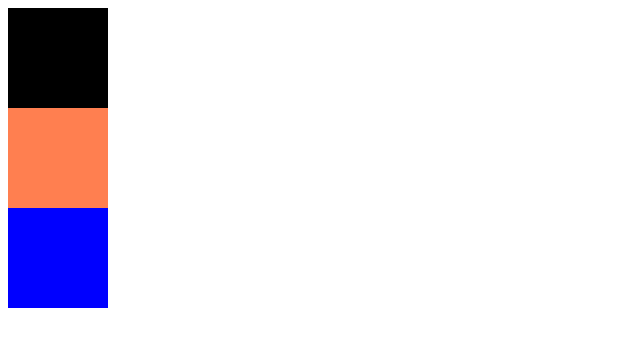
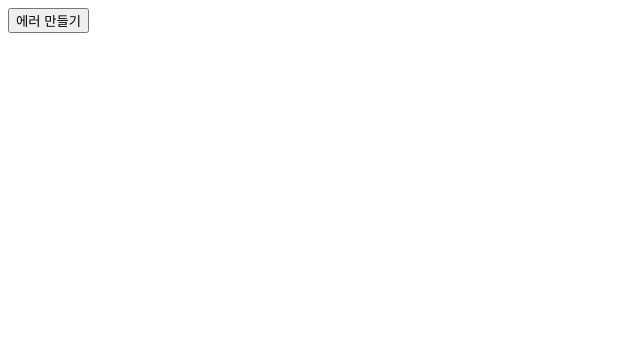
Before and after one commit to aejin24/Study, a React (Create React App) app in the folder React/base/: page / in a window 1280 px wide. Shown: the top 346 px of the page, without its empty margins (0-640 px from the left). Built offline with nearby package versions, Linux system fonts and the light colour scheme; the HTML template or start-up script is replaced by a standard one.

Commit message:
add ErrorBoundaryExample.tsx & Fallback.tsx

```diff
--- a/React/base/package.json
+++ b/React/base/package.json
@@ -12,6 +12,7 @@
     "@types/react-dom": "^18.0.6",
     "react": "^18.2.0",
     "react-dom": "^18.2.0",
+    "react-error-boundary": "^3.1.4",
     "react-router": "^6.3.0",
     "react-router-dom": "^6.3.0",
     "react-scripts": "5.0.1",
--- a/React/base/src/App.tsx
+++ b/React/base/src/App.tsx
@@ -1,11 +1,16 @@
-import StyledComponent from "./components/StyledComponent";
+import { Suspense } from "react";
+import { ErrorBoundary } from "react-error-boundary";
+import ErrorBoundaryExample from "./components/ErrorBoundaryExample";
+import Fallback from "./components/Fallback";
 
-const App = () => {
+export default function App() {
   return (
     <div>
-      <StyledComponent />
+      <ErrorBoundary FallbackComponent={Fallback}>
+        <Suspense fallback={<div>Loading...</div>}>
+          <ErrorBoundaryExample />
+        </Suspense>
+      </ErrorBoundary>
     </div>
   );
 }
-
-export default App;
--- /dev/null
+++ b/React/base/src/components/ErrorBoundaryExample.tsx
@@ -0,0 +1,21 @@
+import { useEffect, useState } from "react";
+
+const throwError = () => {
+    throw new Error("Something Broken");
+}
+
+export default function ErrorBoundaryExample() {
+  const [error, setError] = useState(false);
+
+  const throwErrorInRender = () => setError(true);
+
+  useEffect(() => {
+    if (error) throwError();
+  }, [error]);
+
+  return (
+    <div>
+       <button onClick={throwErrorInRender}>에러 만들기</button>
+    </div>
+  );
+}
--- /dev/null
+++ b/React/base/src/components/Fallback.tsx
@@ -0,0 +1,10 @@
+import { FallbackProps } from "react-error-boundary";
+
+export default function Fallback({error, resetErrorBoundary}: FallbackProps ) {
+  return (
+    <div>
+      <h1>An error occurred: {error.message}</h1>
+      <button onClick={resetErrorBoundary}>Try again</button>
+    </div>
+  );
+}
```
Also changed, not shown: 1 other file (tests, documents, lock files or other folders).
